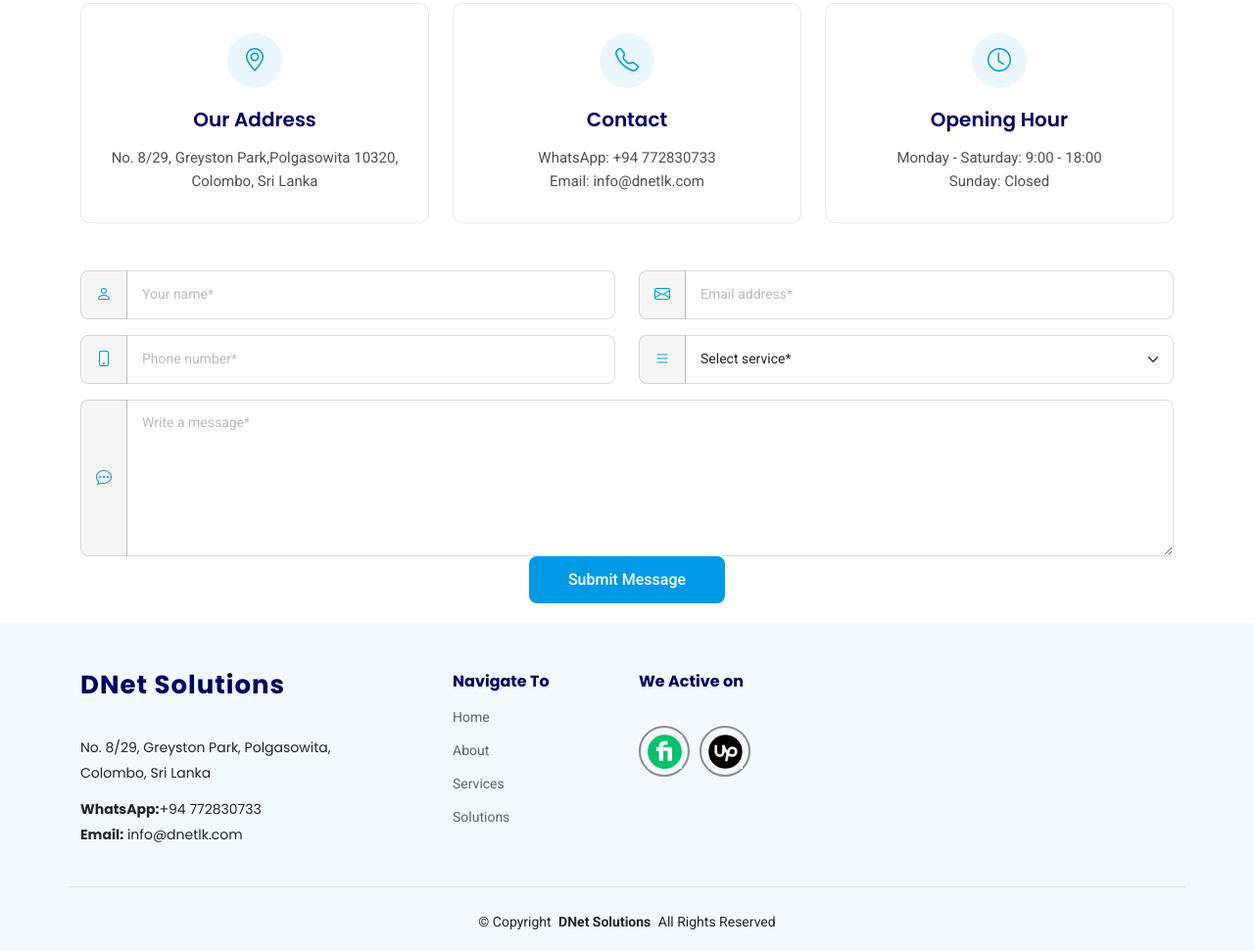
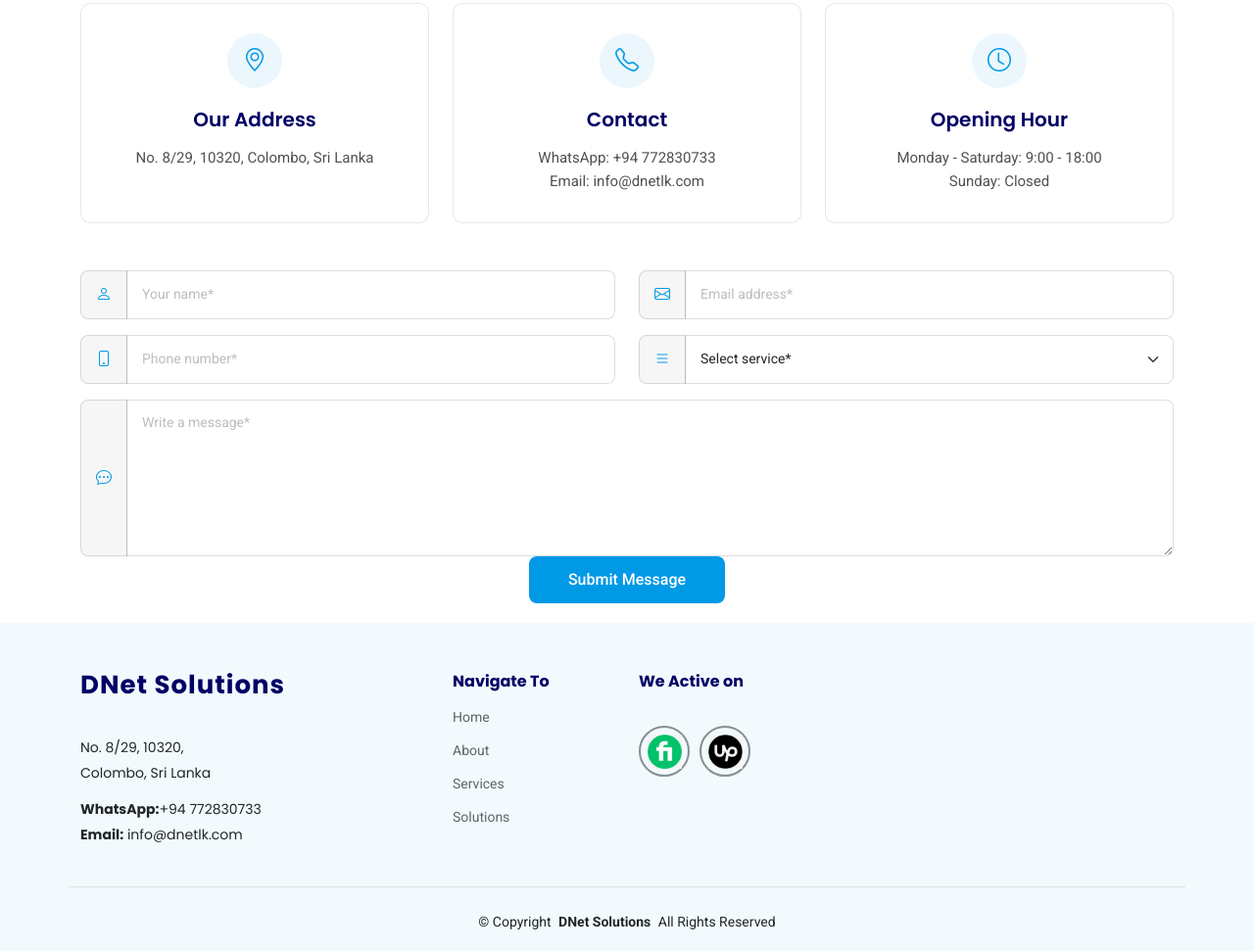
Before and after one commit to Nalinhgn/DNetWebsite, a plain HTML site: page index.html in a window 1280 px wide. Shown: the part 6634-7605 px from the top of the page at 98% size. Drawn offline with Linux system fonts and the light colour scheme.

```diff
--- a/index.html
+++ b/index.html
@@ -552,7 +552,7 @@
                 <i class="bi bi-geo-alt"></i>
               </div>
               <h3>Our Address</h3>
-              <p>No. 8/29, Greyston Park,Polgasowita 10320, Colombo, Sri Lanka</p>
+              <p>No. 8/29, 10320, Colombo, Sri Lanka</p>
             </div>
           </div>
 
@@ -646,7 +646,7 @@
             <span class="sitename">DNet Solutions</span>
           </a>
           <div class="footer-contact pt-3">
-            <p>No. 8/29, Greyston Park, Polgasowita,</p>
+            <p>No. 8/29, 10320,</p>
             <p>Colombo, Sri Lanka</p>
             <p class="mt-3"><strong>WhatsApp:</strong>+94 772830733 <span></span></p>
             <p><strong>Email:</strong> <span>info@dnetlk.com</span></p>
```
